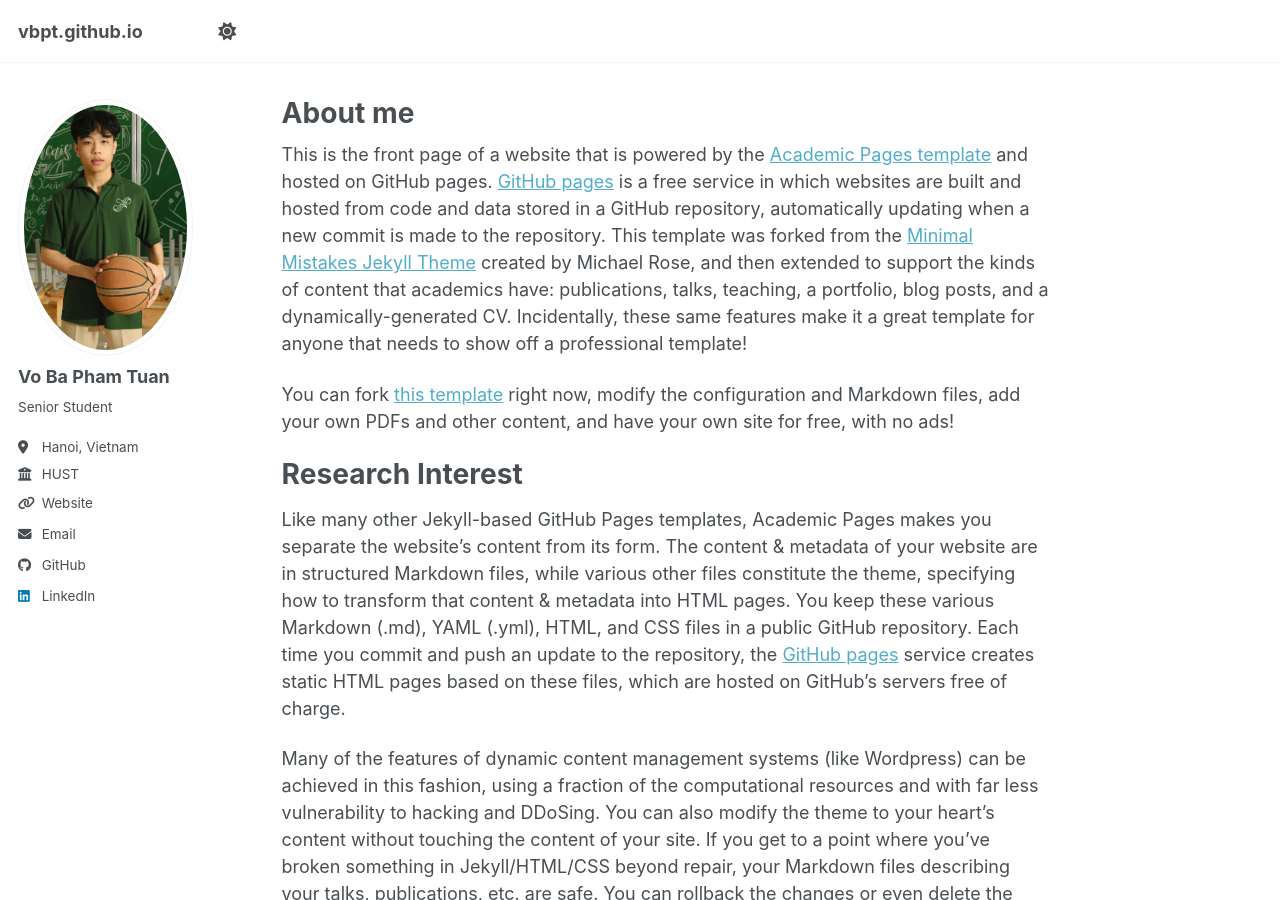
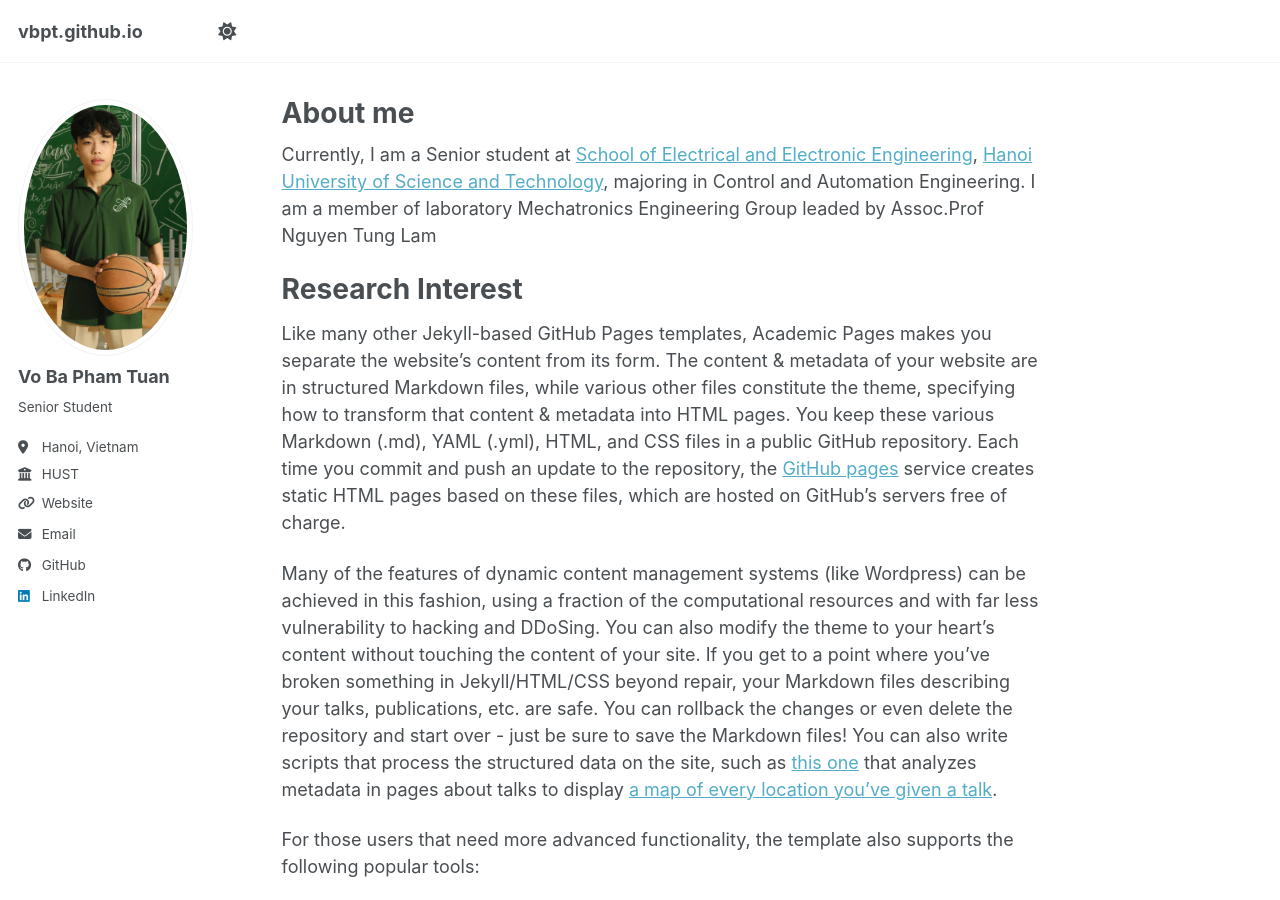
Before and after one commit to TuanVoBaPham/vbpt.github.io, a Jekyll site: the page built from _pages/about.md, in a window 1280 px wide and 900 px high. Built offline with Jekyll 4.4.1, drawn with Linux system fonts in a browser that asks for light colours; a script bundle is joined from its source files by our own code; library files that are not in the unit come from our copies.

Commit message:
Update about.md

```diff
--- a/_pages/about.md
+++ b/_pages/about.md
@@ -7,9 +7,7 @@ redirect_from:
   - /about.html
 ---
 
-This is the front page of a website that is powered by the [Academic Pages template](https://github.com/academicpages/academicpages.github.io) and hosted on GitHub pages. [GitHub pages](https://pages.github.com) is a free service in which websites are built and hosted from code and data stored in a GitHub repository, automatically updating when a new commit is made to the repository. This template was forked from the [Minimal Mistakes Jekyll Theme](https://mmistakes.github.io/minimal-mistakes/) created by Michael Rose, and then extended to support the kinds of content that academics have: publications, talks, teaching, a portfolio, blog posts, and a dynamically-generated CV. Incidentally, these same features make it a great template for anyone that needs to show off a professional template!
-
- You can fork [this template](https://github.com/academicpages/academicpages.github.io) right now, modify the configuration and Markdown files, add your own PDFs and other content, and have your own site for free, with no ads!
+Currently, I am a Senior student at [School of Electrical and Electronic Engineering](https://seee.hust.edu.vn/), [Hanoi University of Science and Technology](https://hust.edu.vn/), majoring in Control and Automation Engineering. I am a member of laboratory Mechatronics Engineering Group leaded by Assoc.Prof Nguyen Tung Lam
 
 Research Interest
 ======
```
